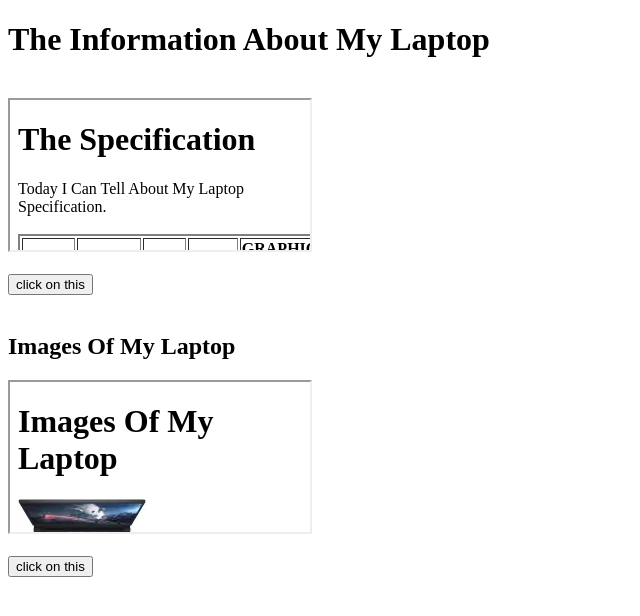
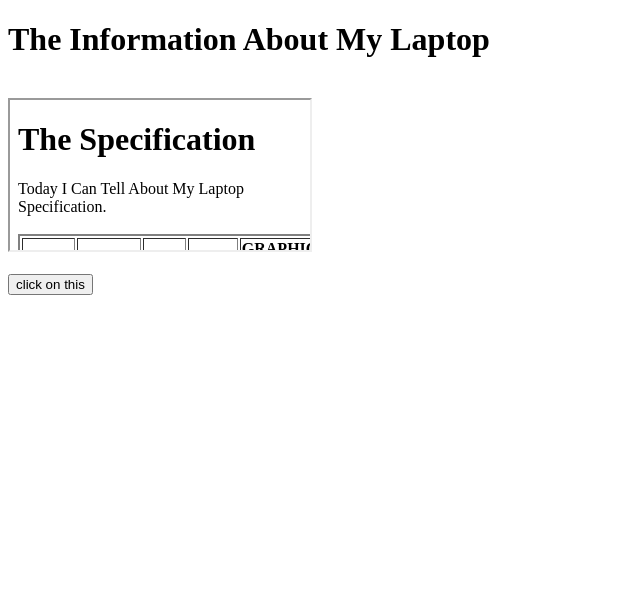
Before and after one commit to AdityaSakhare-13/Git_2, a plain HTML site: page index.html in a window 1280 px wide. Shown: the whole page, without its empty margins (0-640 px from the left). Drawn offline with Linux system fonts and the light colour scheme.

Commit message:
added info index page

```diff
--- a/index.html
+++ b/index.html
@@ -17,13 +17,7 @@
 
         <br><br>
 
-        <h2>
-            Images Of My Laptop
-        </h2>
-        <iframe src="second.html" frameborder="1"></iframe>
-        <br>
-        <br>
-        <a href="second.html"><button>click on this</button></a>
+
 
     </body>
 </html>
--- a/second.html
+++ b/second.html
@@ -6,6 +6,11 @@
 <body>
     <h1>Images Of My Laptop</h1>
 
+    <br>
+
+    <img src="./img/dell1.webp" alt="Laptop iamge">
+<hr>
+    <br>
 
     <img src="./img/dell2.webp" alt="Laptop iamge">
 <hr>
```
